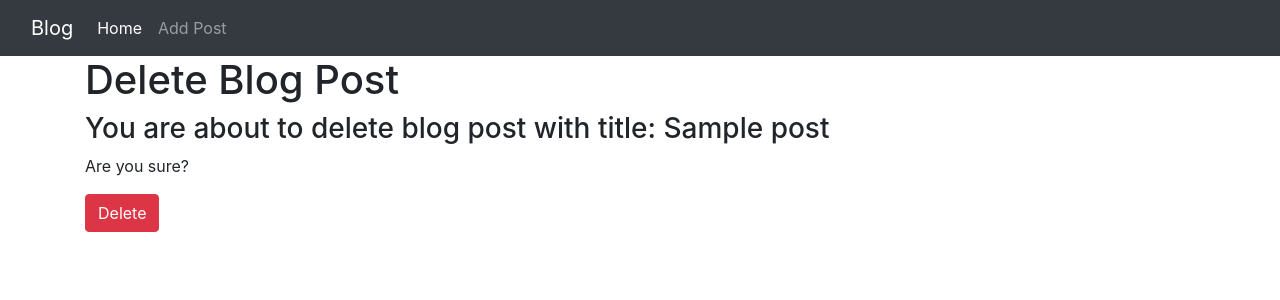
After one commit to anishst/django_app, a Django app: page /post/1/delete in a window 1280 px wide. The commit adds this page. Shown: the top 300 px of the page. Run offline with Django 3.2, Linux system fonts and the light colour scheme; tables that the repository leaves empty hold one stand-in row (values such as "Sample post"); some libraries are stand-ins or nearby versions.

Commit message:
added edit and delete views

```diff
--- a/src/blog/models.py
+++ b/src/blog/models.py
@@ -18,4 +18,5 @@ class Post(models.Model):
 
     #   return user to detail page when form is submitted
     def get_absolute_url(self):
-        return reverse('post-detail', args=(str(self.id)))
+        # return reverse('post-detail', args=(str(self.id)))
+        return reverse('home')
--- a/src/blog/templates/base.html
+++ b/src/blog/templates/base.html
@@ -25,7 +25,7 @@
       <div class="collapse navbar-collapse" id="navbarSupportedContent">
         <ul class="navbar-nav me-auto mb-2 mb-lg-0">
           <li class="nav-item">
-            <a class="nav-link active" aria-current="page" href="#">Home</a>
+            <a class="nav-link active" aria-current="page" href="{% url 'home' %}">Home</a>
           </li>
           <li class="nav-item">
             <a class="nav-link" href="{% url 'add_post' %}">Add Post</a>
--- /dev/null
+++ b/src/blog/templates/blog_delete.html
@@ -0,0 +1,18 @@
+{% extends 'base.html' %}
+
+{% block title %} Edit Blog Post{% endblock %}
+
+{% block content %}
+<h1> Delete Blog Post</h1>
+<h3>You are about to delete blog post with title: {{ post.title }}</h3>
+
+<p>Are you sure?</p>
+<!-- bootstrap style -->
+<div class="form-group">
+<!--https://docs.djangoproject.com/en/3.1/topics/forms/-->
+<form method="post">
+    {% csrf_token %}
+    <button type="submit" class="btn btn-danger">Delete</button>
+</form>
+</div>
+{% endblock %}
--- a/src/blog/urls.py
+++ b/src/blog/urls.py
@@ -1,10 +1,12 @@
 
 from django.urls import path
-from .views import HomeView, PostDetailView, AddPostView
+from .views import HomeView, PostDetailView, AddPostView, UpdatePostView, DeletePostView
 
 urlpatterns = [
     # path('', views.HomeView, name="home"),
     path('', HomeView.as_view(), name="home"),
     path('post/<int:pk>', PostDetailView.as_view(), name="post-detail"),
     path('add_post/', AddPostView.as_view(), name="add_post"),
+    path('post/edit/<int:pk>', UpdatePostView.as_view(), name="post-edit"),
+    path('post/<int:pk>/delete', DeletePostView.as_view(), name="post-delete"),
 ]
--- a/src/blog/views.py
+++ b/src/blog/views.py
@@ -1,7 +1,8 @@
 from django.shortcuts import render
-from django.views.generic import ListView, DetailView, CreateView
+from django.views.generic import ListView, DetailView, CreateView, UpdateView, DeleteView
 from blog.models import Post
 from blog.forms import PostForm
+from django.urls import reverse_lazy
 
 # Create your views here.
 
@@ -15,10 +16,12 @@ class HomeView(ListView):
     # define which model to use
     model = Post
     template_name = 'home.html'
+    # order by created_on desc order
+    ordering = ['-created_on']
 
     # sortying by created on field; desc order
-    def get_queryset(self):
-        return Post.objects.order_by('-created_on')
+    # def get_queryset(self):
+    #     return Post.objects.order_by('-created_on')
 
 class PostDetailView(DetailView):
     model = Post
@@ -32,3 +35,15 @@ class AddPostView(CreateView):
     # fields = '__all__'  # put all fields on page
     # spcifify fields
     # fields = ('title', 'body') # put specific fields
+class UpdatePostView(UpdateView):
+    model = Post
+    form_class = PostForm
+    template_name = 'blog_update.html'
+    # fields = ('title', 'body', 'author', 'favorite') # put specific fields
+    # create separate form class if specific fields needed
+
+class DeletePostView(DeleteView):
+    model = Post
+    template_name = 'blog_delete.html'
+    # re-direct to home page
+    success_url = reverse_lazy('home')
```
Also changed, not shown: src/blog/templates/blog_details.html (+5 -4 lines), src/blog/templates/blog_update.html (added, +18 -0 lines).
